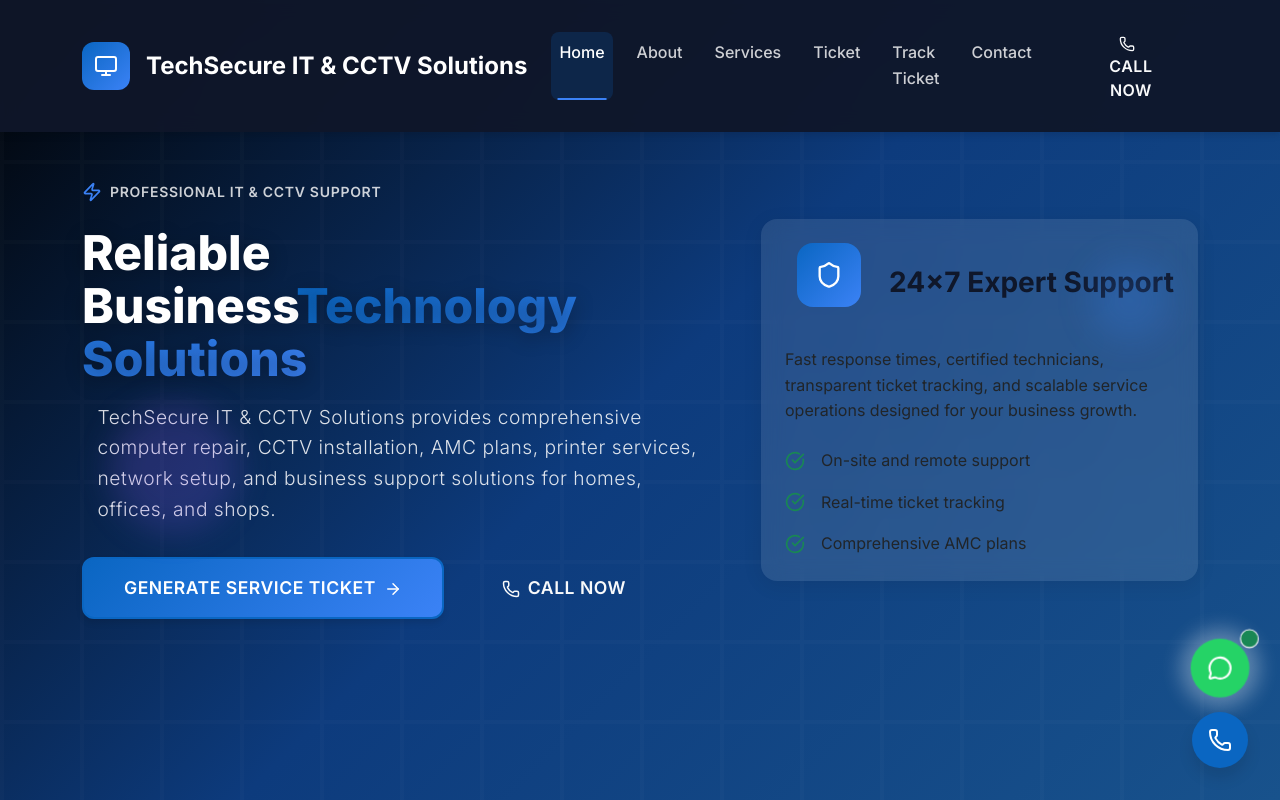
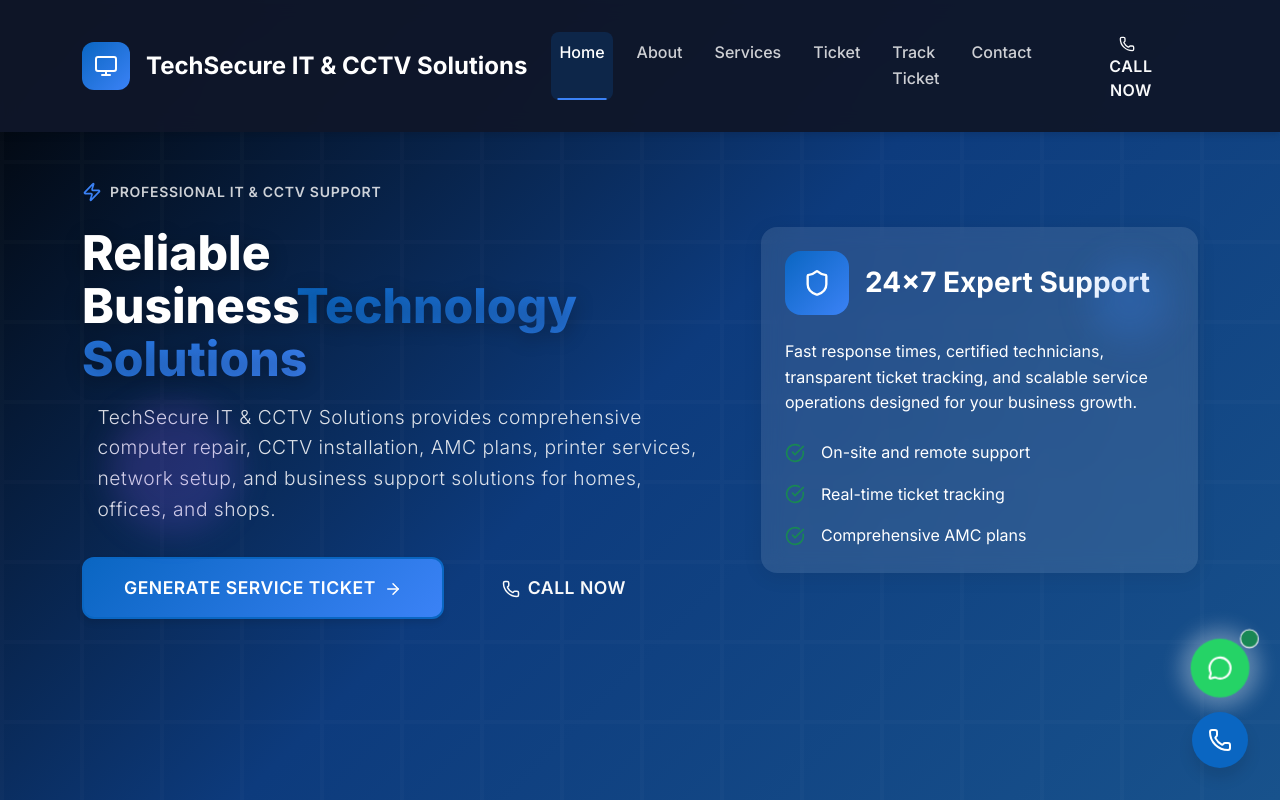
Before and after one commit to codingboyvikash/cctv, a React (Vite) app: page / in a window 1280 px wide. Shown: the top 800 px of the page. Built offline with nearby package versions, Linux system fonts and the light colour scheme; no server answers.

Commit message:
esme mene 24×7 Expert Support  ka color white kiya hai

```diff
--- a/src/pages/public/HomePage.jsx
+++ b/src/pages/public/HomePage.jsx
@@ -62,16 +62,16 @@ const HomePage = () => {
             </Col>
 
             <Col lg={5}>
-              <Card className="glass-effect animate-slideInLeft">
+              <Card className="glass-effect animate-slideInLeft home_icon_wepper">
                 <Card.Body className="p-4">
                   <div className="d-flex align-items-center gap-3 mb-4">
                     <div className="stat-icon">
                       <Shield size={28} />
                     </div>
-                    <h3 className="fw-bold mb-0">24×7 Expert Support</h3>
+                    <h3 className="fw-bold mb-0 text-white">24×7 Expert Support</h3>
                   </div>
 
-                  <p className="mb-4">
+                  <p className="mb-4 text-white">
                     Fast response times, certified technicians, transparent ticket tracking,
                     and scalable service operations designed for your business growth.
                   </p>
@@ -79,15 +79,15 @@ const HomePage = () => {
                   <div className="d-flex flex-column gap-3">
                     <div className="d-flex align-items-center gap-3">
                       <CheckCircle className="text-success" size={20} />
-                      <span>On-site and remote support</span>
+                      <span className="text-white">On-site and remote support</span>
                     </div>
                     <div className="d-flex align-items-center gap-3">
                       <CheckCircle className="text-success" size={20} />
-                      <span>Real-time ticket tracking</span>
+                      <span className="text-white">Real-time ticket tracking</span>
                     </div>
                     <div className="d-flex align-items-center gap-3">
                       <CheckCircle className="text-success" size={20} />
-                      <span>Comprehensive AMC plans</span>
+                      <span className="text-white">Comprehensive AMC plans</span>
                     </div>
                   </div>
                 </Card.Body>
--- a/src/styles/global.css
+++ b/src/styles/global.css
@@ -281,6 +281,10 @@ h6 {
   color: white;
 }
 
+.home_icon_wepper .stat-icon{
+  margin: 0;
+}
+
 .stat-number {
   font-size: 2.5rem;
   font-weight: 800;
```
